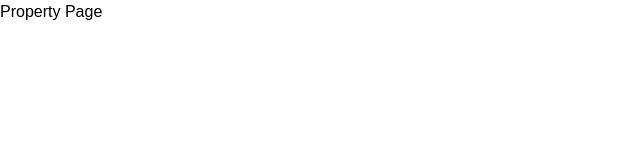
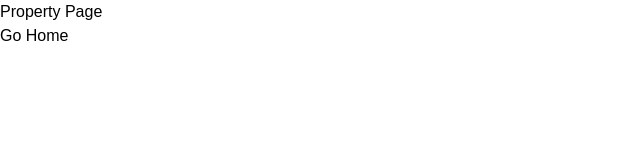
Before and after one commit to codiemaureen/PropertyPulse, a Next.js app: page /properties/1 in a window 1280 px wide. Shown: the top 160 px of the page, without its empty margins (0-640 px from the left). Built offline with nearby package versions, Linux system fonts and the light colour scheme.

Commit message:
Routing back to home

```diff
--- a/app/properties/[id]/page.jsx
+++ b/app/properties/[id]/page.jsx
@@ -1,6 +1,13 @@
+'use client';
+import { useRouter } from "next/navigation";
+
+
 const PropertyPage = () => {
+ const router = useRouter();
+
  return ( <div>
-  Property Page
+  <h1>Property Page</h1>
+  <button onClick={() => router.replace('/')}>Go Home</button>
  </div> );
 }
 
```
